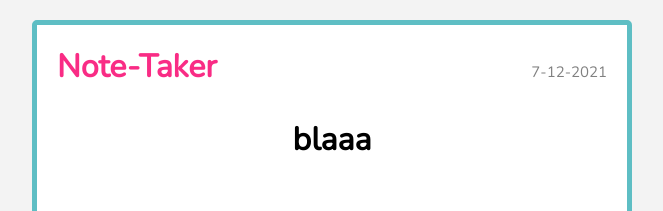
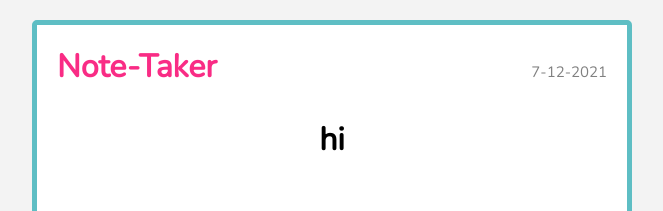
Before and after one commit to markovic-ana/to-do-app, a React (Create React App) app: page /details/1 in a window 1280 px wide. Shown: the top 211 px of the page, without its empty margins (308-971 px from the left). Built offline with nearby package versions, Linux system fonts and the light colour scheme.

Commit message:
ispravke

```diff
--- a/src/App.js
+++ b/src/App.js
@@ -6,10 +6,10 @@ import { BrowserRouter as Router, Route, Switch, Link} from "react-router-dom";
 import Details from './screens/Details'
 import useLocalStorage from "./hooks/useLocalStorage";
 
+
 function App() {
 
-  const [todos, setTodos] = useLocalStorage("todos",[]);
-
+  const [todos, setTodos] = useLocalStorage("todos", []);
 
   const addItem = (item) => {
     const id = Math.random().toString(36).substr(2, 5);
@@ -25,8 +25,8 @@ function App() {
   return (
     <Router>
       <Switch>
-        <Route path="/Details/:id">
-        <Details />
+        <Route path="/details/:id">
+          <Details />
         </Route>
               <div className="container">
       <Link to="/">
--- a/src/components/Item.js
+++ b/src/components/Item.js
@@ -4,7 +4,8 @@ import {BsFillPlusCircleFill} from 'react-icons/bs'
 import { useState} from 'react'
 import Itemstyles from './Item.module.css'
 import { Link } from 'react-router-dom'
-// import useLocalStorage from '../hooks/useLocalStorage'
+
+
 
 
 //pojedinacni to do item
--- a/src/hooks/useLocalStorage.js
+++ b/src/hooks/useLocalStorage.js
@@ -5,8 +5,7 @@ function useLocalStorage(keys, initialValue) {
     try {
       const item = window.localStorage.getItem(keys);
       return item ? JSON.parse(item) : initialValue;
-    } catch (error) {
-      console.log(error);
+    } catch {
       return initialValue;
     }
   });
@@ -17,9 +16,7 @@ function useLocalStorage(keys, initialValue) {
         value instanceof Function ? value(storedValue) : value;
       setStoredValue(valueToStore);
       window.localStorage.setItem(keys, JSON.stringify(valueToStore));
-    } catch (error) {
-      console.log(error);
-    }
+    } catch {}
   };
 
   return [storedValue, setValue];
--- a/src/screens/Details.js
+++ b/src/screens/Details.js
@@ -2,17 +2,29 @@ import Detailsstyles from './Details.module.css';
 import Header from '../components/Header';
 import { Link } from 'react-router-dom';
 
+
 const Details = () => {
+
+
+    const data = JSON.parse(localStorage.getItem('todos'));
+    console.log(data);
+
+
+
+
+
+
         return (
         <div className="container">
             <Link to="/">
                 <Header />
             </Link>
-                <h1 className={Detailsstyles.details}>blaaa</h1>
+            <h1 className={Detailsstyles.details}>hi</h1>
         </div>
     )
-    }
 
 
 
+}
+
 export default Details
```
Lines whose indentation alone changed are shown as unchanged.
